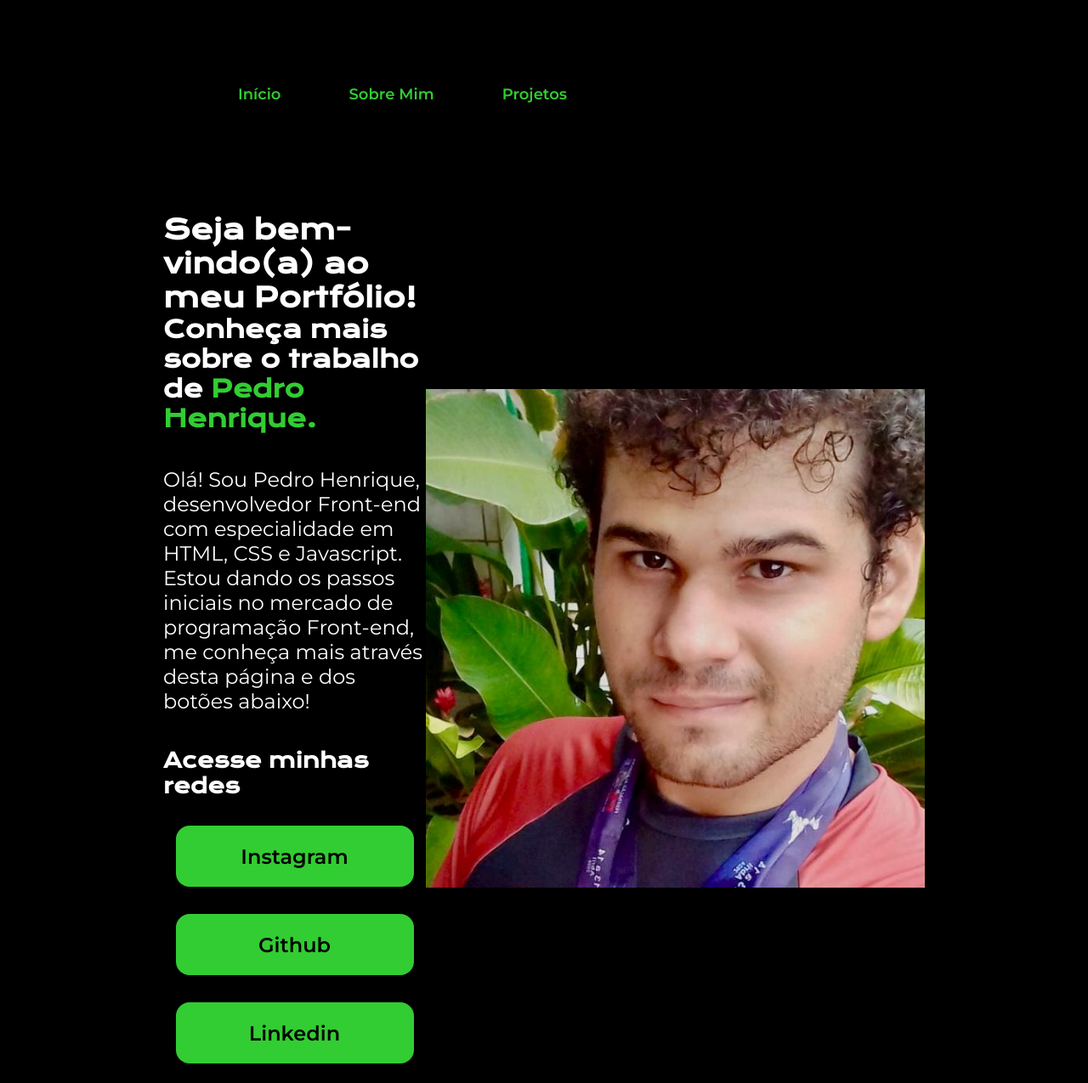
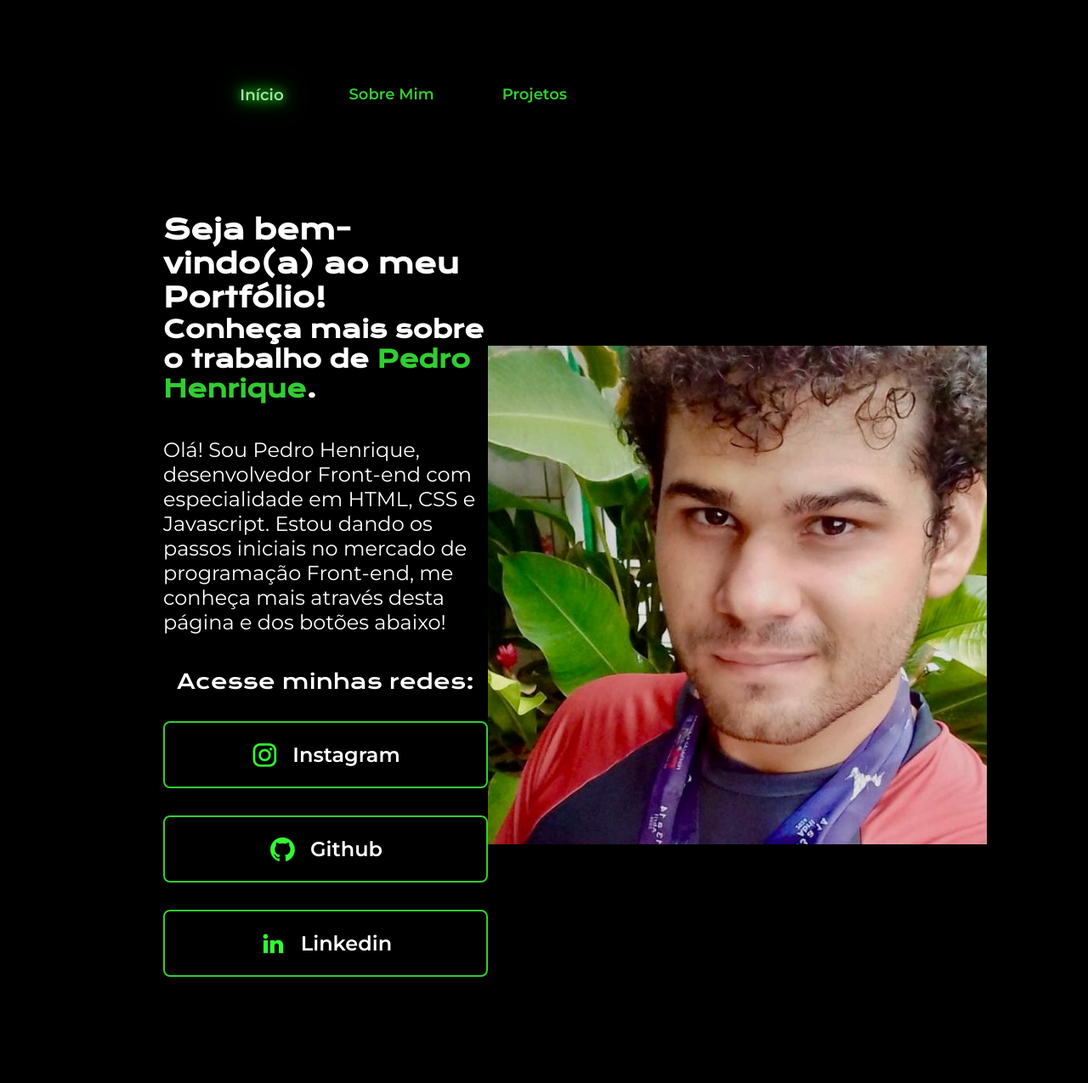
Before and after one commit to PedroHkarate/MeuPortifolio, a plain HTML site: page index.html in a window 1280 px wide. Shown: the top 1275 px of the page at 85% size. Drawn offline with nearby package versions, Linux system fonts and the light colour scheme.

Commit message:
Add files via upload

```diff
--- a/index.html
+++ b/index.html
@@ -9,19 +9,21 @@
     <link rel="stylesheet" href="/src/estilos/reset.css">
     <link rel="stylesheet" href="/src/estilos/estilos.css">
     <link rel="stylesheet" href="/src/estilos/fontes.css">
+    <link rel="stylesheet" href="https://use.fontawesome.com/releases/v5.15.4/css/solid.css" />
+    <link rel="stylesheet" href="https://use.fontawesome.com/releases/v5.15.4/css/fontawesome.css" />
 </head>
 
 <body>
     <header class="topo">
-        <a class="topo__texto inicio" href="index.html">Início</a>
-        <a class="topo__texto sobre" href="/index.html">Sobre Mim</a>
-        <a class="topo__texto projeto" href="/index.html"> Projetos</a>
+        <a class="topo__texto inicio" href="#">Início</a>
+        <a class="topo__texto sobre" href="#">Sobre Mim</a>
+        <a class="topo__texto projeto" href="#"> Projetos</a>
     </header>
     <main class="apresentacao">
         <section class="apresentacao__corpo">
             <h1 class="apresentacao__corpo__titulo">
                 Seja bem-vindo(a) ao meu Portfólio! <section class="apresentacao__corpo__titulo__subtitulo">Conheça mais sobre o trabalho de <strong
-                    class="titulo-destaque">Pedro Henrique.</strong></section>
+                    class="titulo-destaque">Pedro Henrique</strong>.</section>
             </h1>
             <p class="apresentacao__corpo__sobre">
                 Olá! Sou Pedro Henrique, desenvolvedor Front-end com especialidade em HTML, CSS e Javascript. Estou dando os
@@ -31,10 +33,19 @@
             </p>
 
             <div class="buttom">
-                <h1 class="titulo__redes">Acesse minhas redes</h1>
-                <a href="https://www.instagram.com/pedrohkarate/" class="buttom__link">Instagram</a>
-                <a href="https://github.com/PedroHkarate" class="buttom__link">Github</a>
-                <a href="https://github.com/PedroHkarate" class="buttom__link">Linkedin</a>
+                <h2 class="titulo__redes">Acesse minhas redes:</h2>
+                <a href="https://www.instagram.com/pedrohkarate/" class="buttom__link">
+                    <img class="link__img" src="/src/imagens/instagram.png" alt="ícone-instagram">
+                    Instagram
+                </a>
+                <a href="https://github.com/PedroHkarate" class="buttom__link">
+                    <img class="link__img" src="/src/imagens/github.png" alt="ícone-github">
+                    Github
+                </a>
+                <a href="https://www.linkedin.com/in/pedro-henrique-feliciano-da-silva-a74883274/" class="buttom__link">
+                    <img class="link__img" src="/src/imagens/linkedin.png" alt="ícone-linkedin">
+                    Linkedin
+                </a>
             </div>
         </section>
         <img src="/src/imagens/Pedro Henrique.png" alt="Foto Pedro Henrique">
--- a/src/estilos/estilos.css
+++ b/src/estilos/estilos.css
@@ -22,6 +22,12 @@ header {
     color: limegreen;
     padding-top: 100px;
     text-decoration: none;
+}
+
+.topo__texto:hover{
+    transform: scale(1.02);
+    color: rgb(158, 227, 158);
+    text-shadow: 0 0 10px limegreen, 0 0 20px limegreen, 0 0 30px limegreen;
 }
 
 .inicio {
@@ -55,6 +61,11 @@ header {
     color: limegreen;
 }
 
+.titulo-destaque:hover{
+    color: rgb(158, 227, 158);
+    text-shadow: 0 0 10px limegreen, 0 0 20px limegreen, 0 0 30px limegreen;
+}
+
 .apresentacao__corpo__sobre {
     font-size: 24px;
     font-family: "Montserrat", 'sans-serif';
@@ -71,19 +82,30 @@ header {
 .titulo__redes{
     font-family: "Krona One", 'sans-serif';
     font-size: 24px;
+    font-weight: 400;
 }
 
 .buttom__link {
-    background-color: limegreen;
-    width: 280px;
+    display: flex;
+    align-items: center;
+    justify-content: center;
+    gap: 0 16px;
+    width: 378px;
     text-align: center;
     text-decoration: none;
     font-size: 24px;
     font-family: "Montserrat", 'sans-serif';
     font-weight: 600;
     padding: 21.5px 0;
-    color: black;
-    border-radius: 16px;
+    color: white;
+    border-radius: 8px;
+    border: 2px solid limegreen;
+}
+
+.buttom__link:hover{
+    background-color: #272727;
+    transform: scale(1.02);
+    transition: 100ms;
 }
 
 footer {
--- /dev/null
+++ b/src/estilos/text.css
@@ -0,0 +1 @@
+@import url('https://fonts.googleapis.com/css2?family=Montserrat:ital,wght@0,100..900;1,100..900&display=swap');
```
Also changed, not shown: src/imagens/github.png (added), src/imagens/instagram.png (added), src/imagens/linkedin.png (added), src/imagens/twitch.png (added), src/imagens/twitter-novo.png (added), src/imagens/twitter.png (added).
